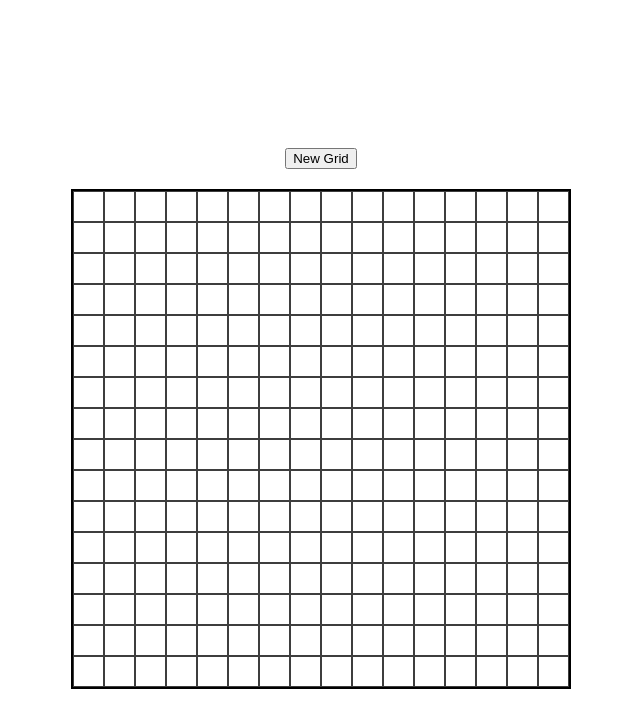
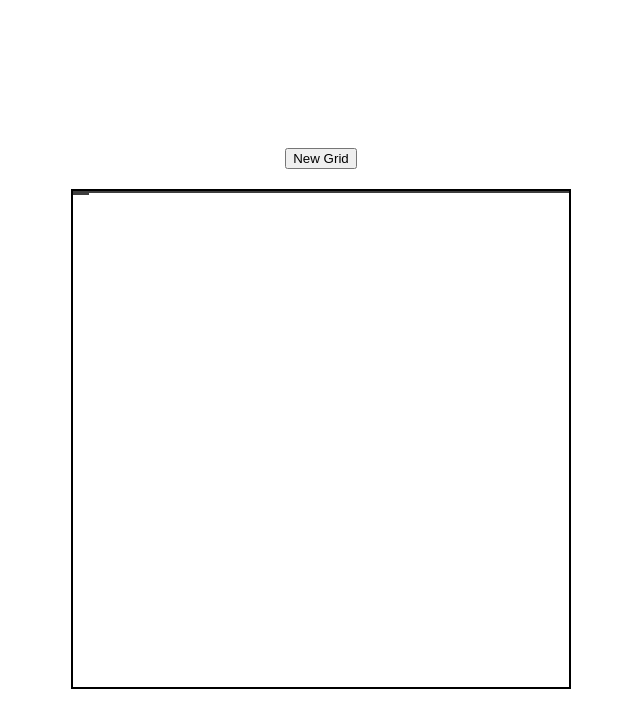
Before and after one commit to dbrah-design/etch-a-sketch, a plain HTML site: page index.html in a window 1280 px wide. Shown: the part 61-788 px from the top of the page, without its empty margins (319-959 px from the left). Drawn offline with Linux system fonts and the light colour scheme.

Commit message:
Removed width and height from grid square style

```diff
--- a/styles.css
+++ b/styles.css
@@ -25,7 +25,5 @@ h1 {
 }
 
 .grid-square {
-  width: calc((500px - 2 * 2px) / 16);
-  height: calc((500px - 2 * 2px) / 16);
   border: 1px solid rgba(0, 0, 0, 0.758);
 }
```
